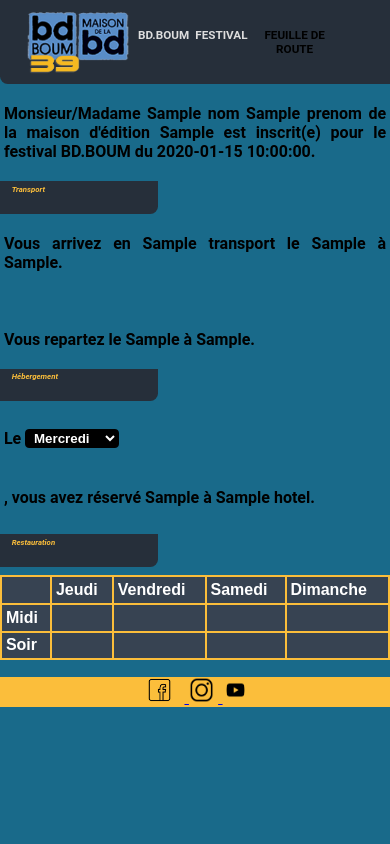
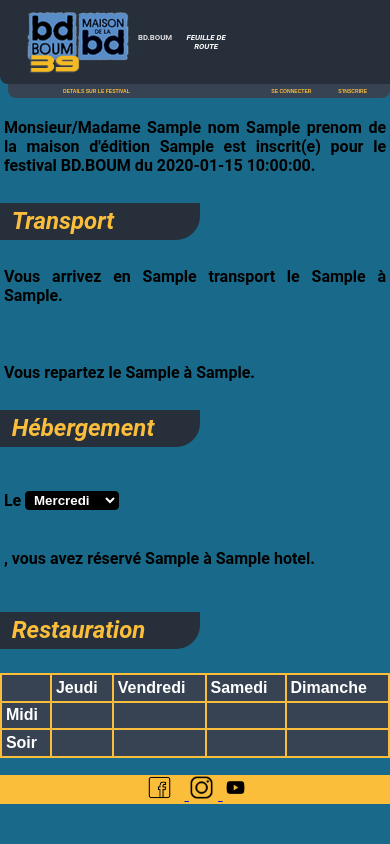
Before and after one commit to vincentprr/Projet-2a, a Python web app: template src/templates/feuilleRoute.html in a window 390 px wide. Run offline with Jinja, Linux system fonts and the light colour scheme; the template is opened without the code that fills it: most values are stand-ins (such as "Sample title", 1, 10 or a date in 2020).

Commit message:
modifications du css afin qu'il soit correct et ajout d'un fonction pour le responsive danxs le html

```diff
--- a/src/css/feuille_route.css
+++ b/src/css/feuille_route.css
@@ -89,18 +89,26 @@ main {
     flex-wrap: wrap;
     flex-basis: 100%;
     }
+h1 {
+    font-size: 100%
+}
+h2 {
+    color: white;
+    font-style: italic;
+    font-size: 100%
+}
 
 h3 {
-    width: 150px;
-    height: 25px;
+    width: 8em;
+    height: 1.2em;
     font-family: 'Roboto', sans-serif;
-    font-size: 2vw;
+    font-size: x-large;
     color: #FBBE3B;
     background-color: #262F3A;
     font-style: italic;
     text-align: justify;
     padding: 1vw;
-    border-bottom-right-radius: 2vw;
+    border-bottom-right-radius: 1em;
     text-indent: 2vw;
     }
 
--- a/src/templates/feuilleRoute.html
+++ b/src/templates/feuilleRoute.html
@@ -12,9 +12,18 @@
                 <img src="../ressources/logo.png" alt="logo">
                 <div class="nomfest">
                     <h1>BD.BOUM</h1>
-                    <h1>FESTIVAL</h1>
                     <h2>FEUILLE DE ROUTE</h2>
                 </div>
+
+            </div>
+
+            <div class="topnav" id="myTopnav">
+                <a href="#inscrire">S'INSCRIRE</a>
+                <a href="#connecter">SE CONNECTER</a>
+                <a href="#details" class="details">DETAILS SUR LE FESTIVAL</a>
+                <a href="javascript:void(0);" class="icon" onclick="myFunction()">
+                    <img src="../ressources/menu.png" alt="menu">
+                </a>
             </div>
         </nav>
 
@@ -82,6 +91,19 @@
                     <img src="../ressources/insta.png" alt="">
                 </a>
                 <a href="https://www.youtube.com/channel/UCZzbuXSrKg_De4i7H9BaW1Q">
-                    <img src="../ressources/youtube.png" alt="">
-    </head>
+                    <img src="../ressources/youtube.png" alt=""></a>
+            </div>
+        </footer>
+    </body>
+
+    <script>
+        function myFunction() {
+        var x = document.getElementById("myTopnav");
+        if (x.className === "topnav") {
+            x.className += " responsive";
+        } else {
+            x.className = "topnav";
+        }
+        }
+    </script>
 </html>
```
